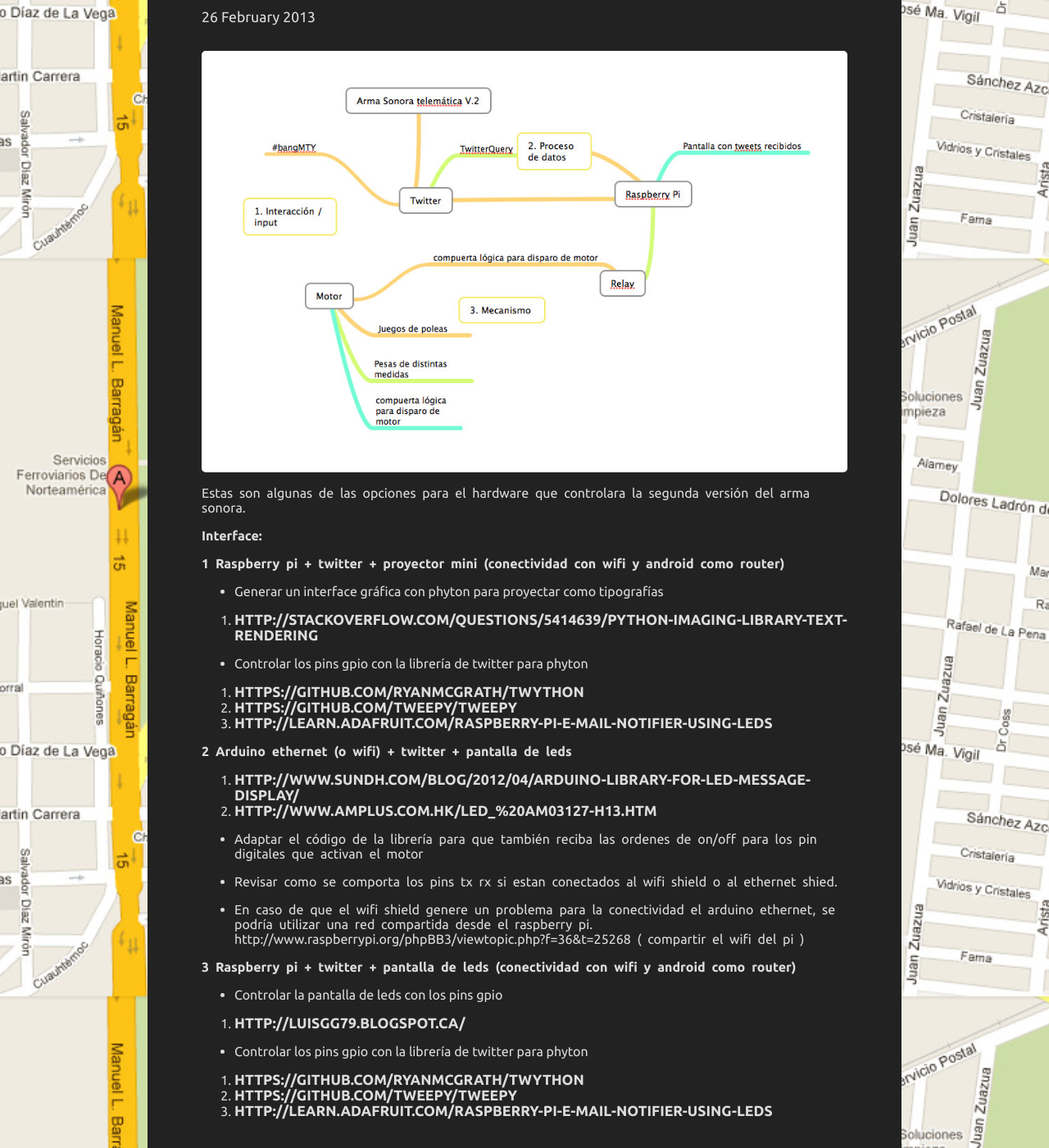
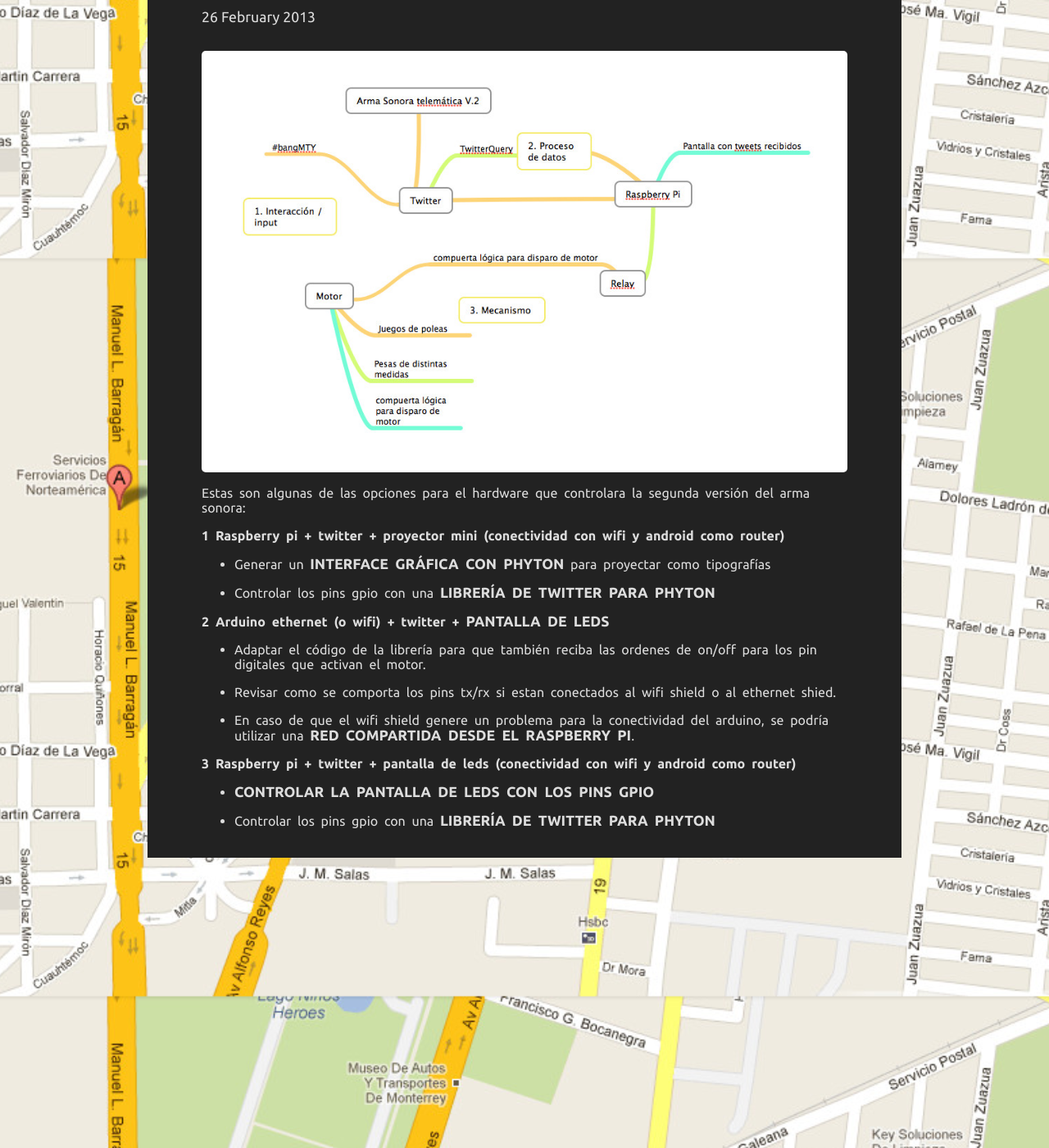
Before and after one commit to astrovandalistas/ast.astrovandalistas.cc, a Jekyll site: the page built from _posts/2013-02-26-posibles-interfaces-v2.md, in a window 1280 px wide and 1400 px high, scrolled down 585 px. Shown: the whole window at 82% size. Built offline with Jekyll 4.4.1, drawn with Linux system fonts in a browser that asks for light colours; nearby versions of some CDN libraries.

Commit message:
fix links on post

```diff
--- a/_posts/2013-02-26-posibles-interfaces-v2.md
+++ b/_posts/2013-02-26-posibles-interfaces-v2.md
@@ -4,41 +4,24 @@ cover: /assets/posts/bangMTY_map.jpg
 ---
 ![](/assets/posts/bangMTY_map.jpg)
 
-Estas son algunas de las opciones para el hardware que controlara la segunda versión del arma sonora.
+Estas son algunas de las opciones para el hardware que controlara la segunda versión del arma sonora:
 
-**Interface:**
+**1 Raspberry pi + twitter + proyector mini (conectividad con wifi y android como router)**
 
- **1 Raspberry pi + twitter + proyector mini (conectividad con wifi y android como router)**
+  * Generar un [interface gráfica con phyton](https://www.pygame.org/docs/){:target="_blank"} para proyectar como tipografías
 
-  * Generar un interface gráfica con phyton para proyectar como tipografías
+  * Controlar los pins gpio con una [librería de twitter para phyton](https://github.com/ryanmcgrath/twython){:target="_blank"}
 
-  1. <http://stackoverflow.com/questions/5414639/python-imaging-library-text-rendering>
+**2 Arduino ethernet (o wifi) + twitter + [pantalla de leds](http://www.amplus.com.hk/LED_%20AM03127-H13.htm){:target="_blank"}**
 
-  * Controlar los pins gpio con la librería de twitter para phyton
+  * Adaptar el código de la librería para que también reciba las ordenes de on/off para los pin digitales que activan el motor.
 
-  1. <https://github.com/ryanmcgrath/twython>
-  2. <https://github.com/tweepy/tweepy>
-  3. <http://learn.adafruit.com/raspberry-pi-e-mail-notifier-using-leds>
+  * Revisar como se comporta los pins tx/rx si estan conectados al wifi shield o al ethernet shied.
 
-**2 Arduino ethernet (o wifi) + twitter + pantalla de leds**
-
-  1. <http://www.sundh.com/blog/2012/04/arduino-library-for-led-message-display/>
-  2. <http://www.amplus.com.hk/LED_%20AM03127-H13.htm>
-
-  * Adaptar el código de la librería para que también reciba las ordenes de on/off para los pin digitales que activan el motor
-
-  * Revisar como se comporta los pins tx rx si estan conectados al wifi shield o al ethernet shied.
-
-  * En caso de que el wifi shield genere un problema para la conectividad el arduino ethernet, se podría utilizar una red compartida desde el raspberry pi. http://www.raspberrypi.org/phpBB3/viewtopic.php?f=36&t=25268 ( compartir el wifi del pi )
+  * En caso de que el wifi shield genere un problema para la conectividad del arduino, se podría utilizar una [red compartida desde el raspberry pi](http://www.raspberrypi.org/phpBB3/viewtopic.php?f=36&t=25268){:target="_blank"}.
 
 **3 Raspberry pi + twitter + pantalla de leds (conectividad con wifi y android como router)**
 
-  * Controlar la pantalla de leds con los pins gpio
+  * [Controlar la pantalla de leds con los pins gpio](http://luisgg79.blogspot.com.uy/2014/03/ola-raspberry-pi-led-ws2810-artnet.html){:target="_blank"}
 
-  1. <http://luisgg79.blogspot.ca/>
-
-  * Controlar los pins gpio con la librería de twitter para phyton
-
-  1. <https://github.com/ryanmcgrath/twython>
-  2. <https://github.com/tweepy/tweepy>
-  3. <http://learn.adafruit.com/raspberry-pi-e-mail-notifier-using-leds>
+  * Controlar los pins gpio con una [librería de twitter para phyton](https://github.com/ryanmcgrath/twython){:target="_blank"}
```
